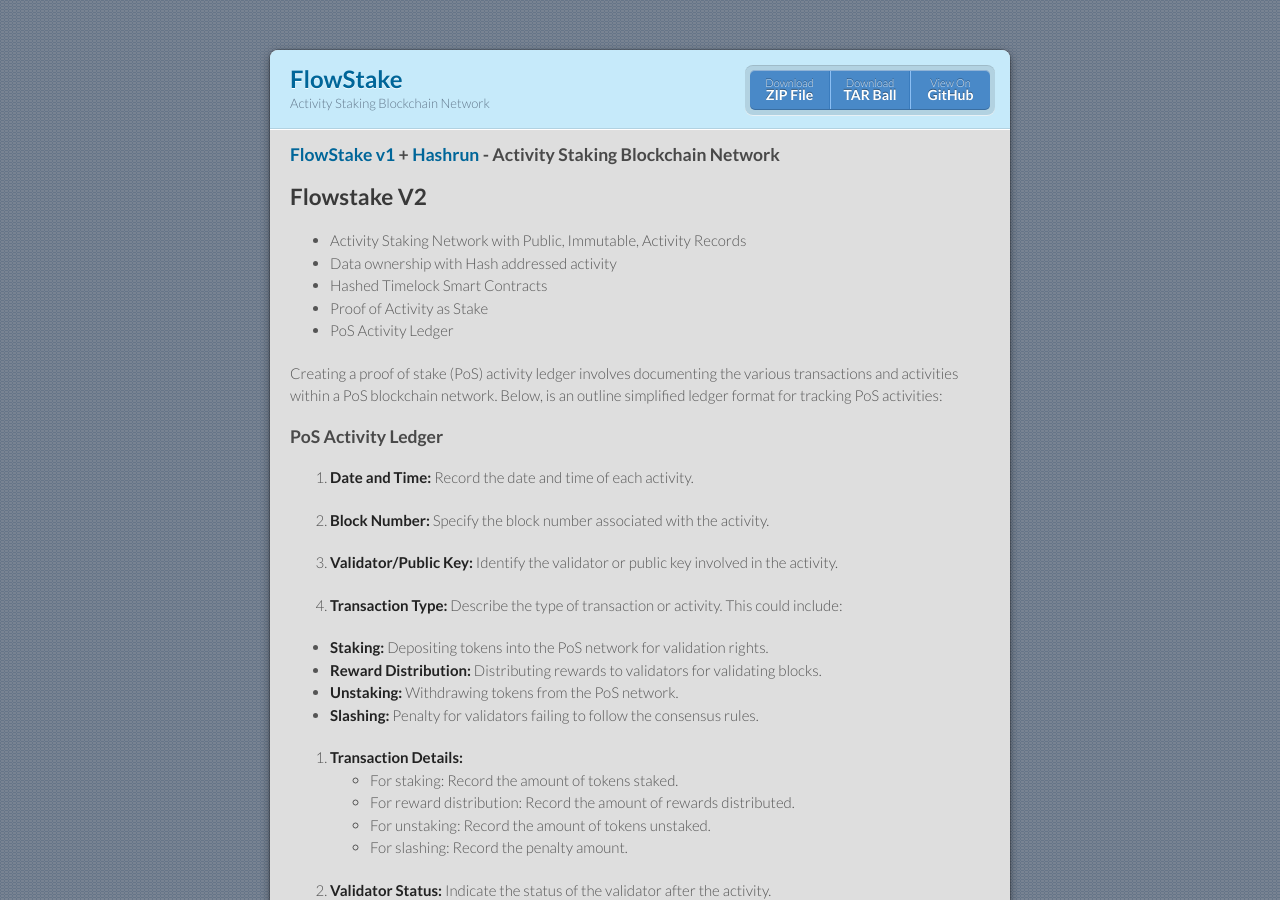
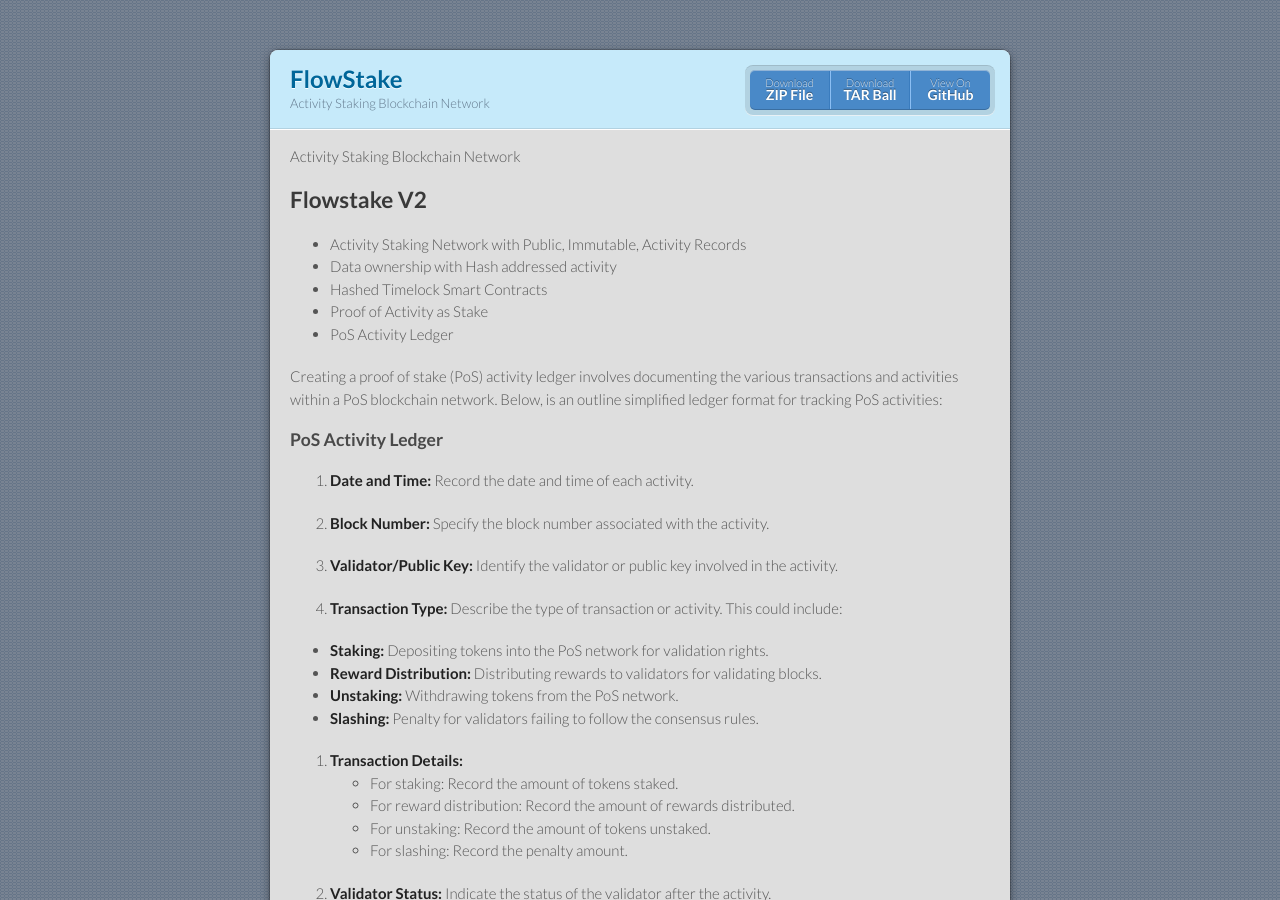
Before and after one commit to flowstake/flowstake.github.io, a Jekyll site: the page built from index.md, in a window 1280 px wide and 900 px high. Built offline with Jekyll 4.4.1, drawn with Linux system fonts in a browser that asks for light colours; our own code applies the rules of GitHub Pages for plain Markdown files.

Commit message:
Update index.md

```diff
--- a/index.md
+++ b/index.md
@@ -1,4 +1,4 @@
-### [FlowStake v1](https://flowstake.github.io/v1) + [Hashrun](https://flowstake.github.io/hashrun) - Activity Staking Blockchain Network
+Activity Staking Blockchain Network
 
 ## Flowstake V2
 * Activity Staking Network with Public, Immutable, Activity Records
```
Also changed, not shown: other parts of index.md (+1 -0 lines).
